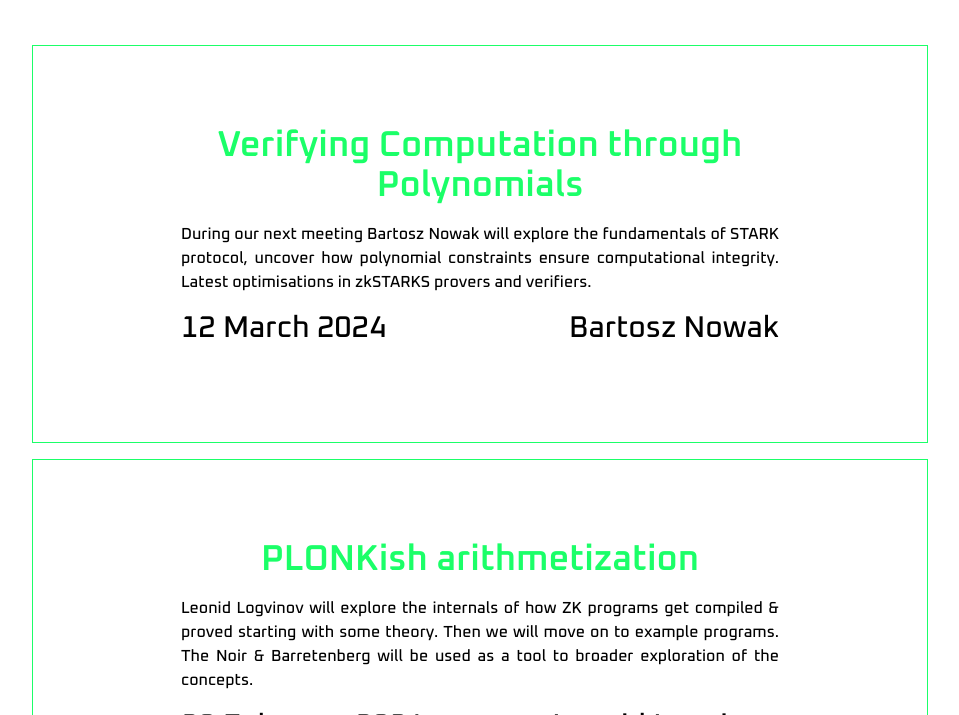
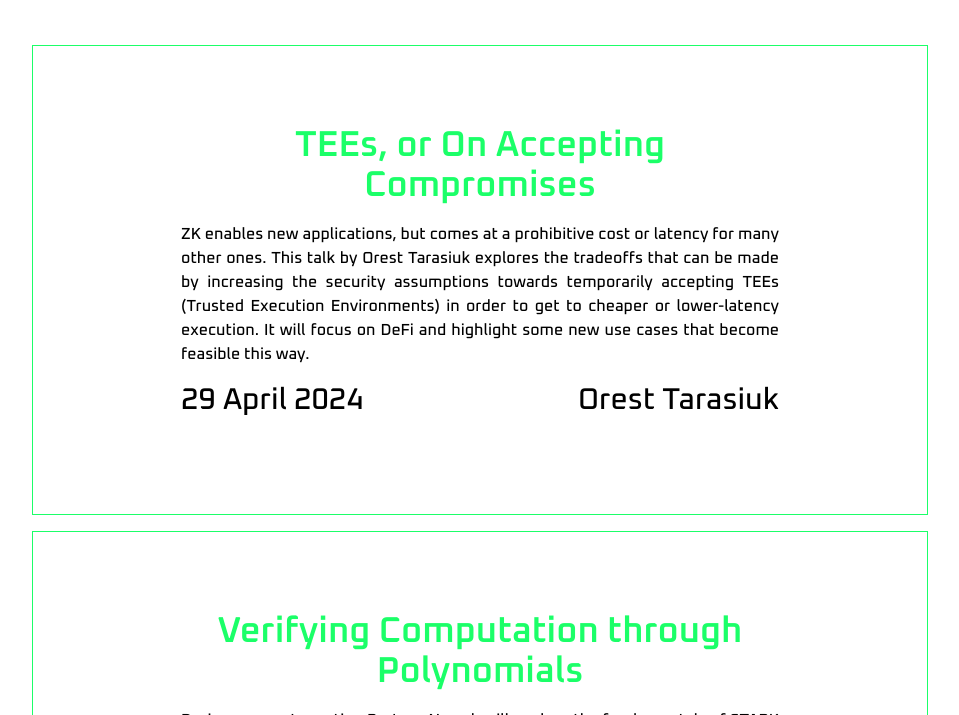
Before and after one commit to zkWarsaw/zkwarsaw-website, a website: page public/index.html in a window 1280 px wide. Shown: the part 747-1462 px from the top of the page, without its empty margins (160-1119 px from the left). Drawn offline with nearby package versions, Linux system fonts and the light colour scheme; files that its build step writes are made by us from their sources; a web font is replaced by a local one.

Commit message:
add meetup 15

```diff
--- a/public/index.html
+++ b/public/index.html
@@ -230,6 +230,47 @@
 
             <section class="bg-white px-10 pt-8">
                 <div class="grid grid-cols-1 w-full gap-4">
+                    <a
+                        href="https://lu.ma/zkWarsaw15"
+                        target="_blank"
+                        class="w-full max-w-4xl mx-auto py-10 md:py-14 lg:py-20 px-5 text-center transition-all ease-linear border border-[#1BFF68]"
+                    >
+                        <h1
+                            class="text-2xl md:text-3xl lg:text-4xl text-brand-green font-semibold mb-4 px-8 md:px-16 lg:px-32"
+                        >
+                            TEEs, or On Accepting Compromises
+                        </h1>
+                        <div
+                            class="flex justify-center mb-4 px-8 md:px-16 lg:px-32 font-medium text-justify break-keep"
+                        >
+                            <p>
+                                ZK enables new applications, but comes at a
+                                prohibitive cost or latency for many other ones.
+                                This talk by Orest Tarasiuk explores the
+                                tradeoffs that can be made by increasing the
+                                security assumptions towards temporarily
+                                accepting TEEs (Trusted Execution Environments)
+                                in order to get to cheaper or lower-latency
+                                execution. It will focus on DeFi and highlight
+                                some new use cases that become feasible this
+                                way.
+                            </p>
+                        </div>
+                        <div
+                            class="flex flex-row justify-between mb-4 px-8 md:px-16 lg:px-32"
+                        >
+                            <p
+                                class="inline-block text-left text-2xl lg:text-3xl font-medium"
+                            >
+                                29 April 2024
+                            </p>
+                            <p
+                                class="inline-block text-right text-2xl lg:text-3xl font-medium"
+                            >
+                                Orest Tarasiuk
+                            </p>
+                        </div>
+                    </a>
                     <a
                         href="https://lu.ma/zkWarsaw14"
                         target="_blank"
```
